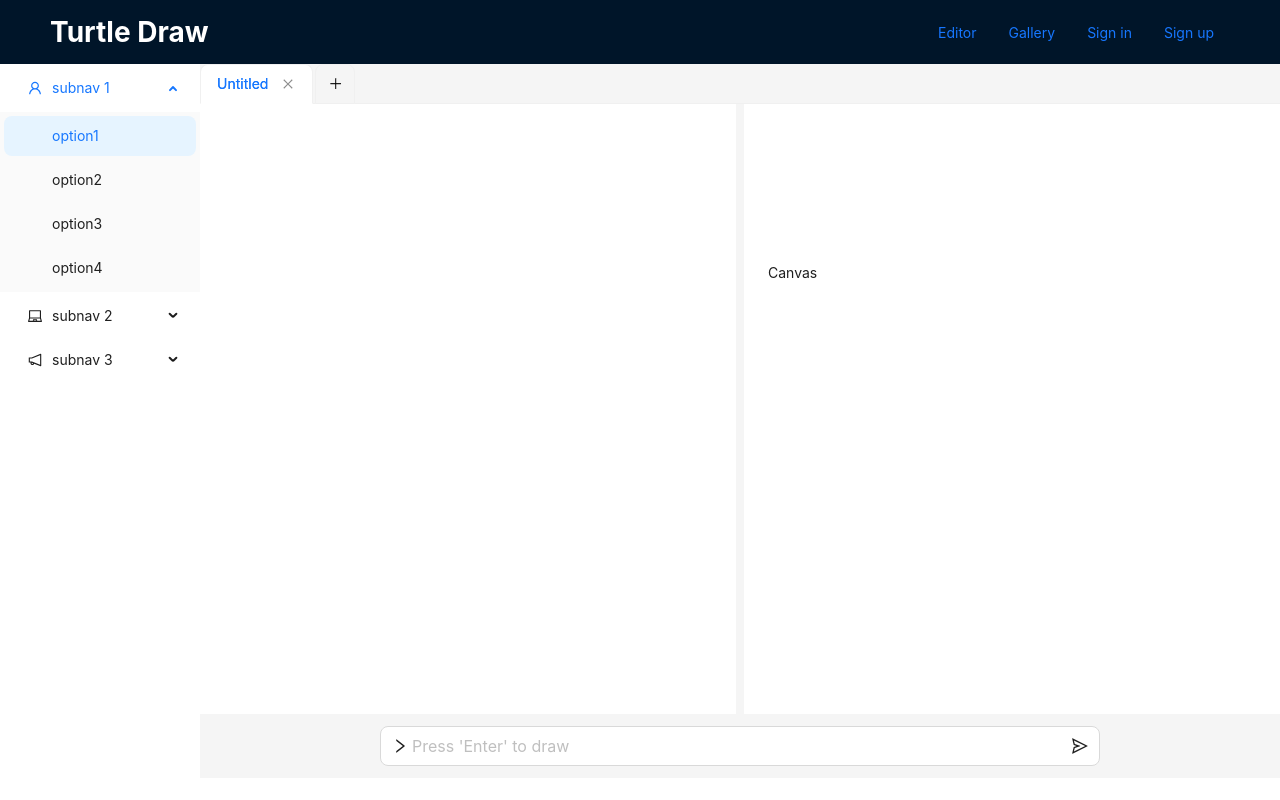
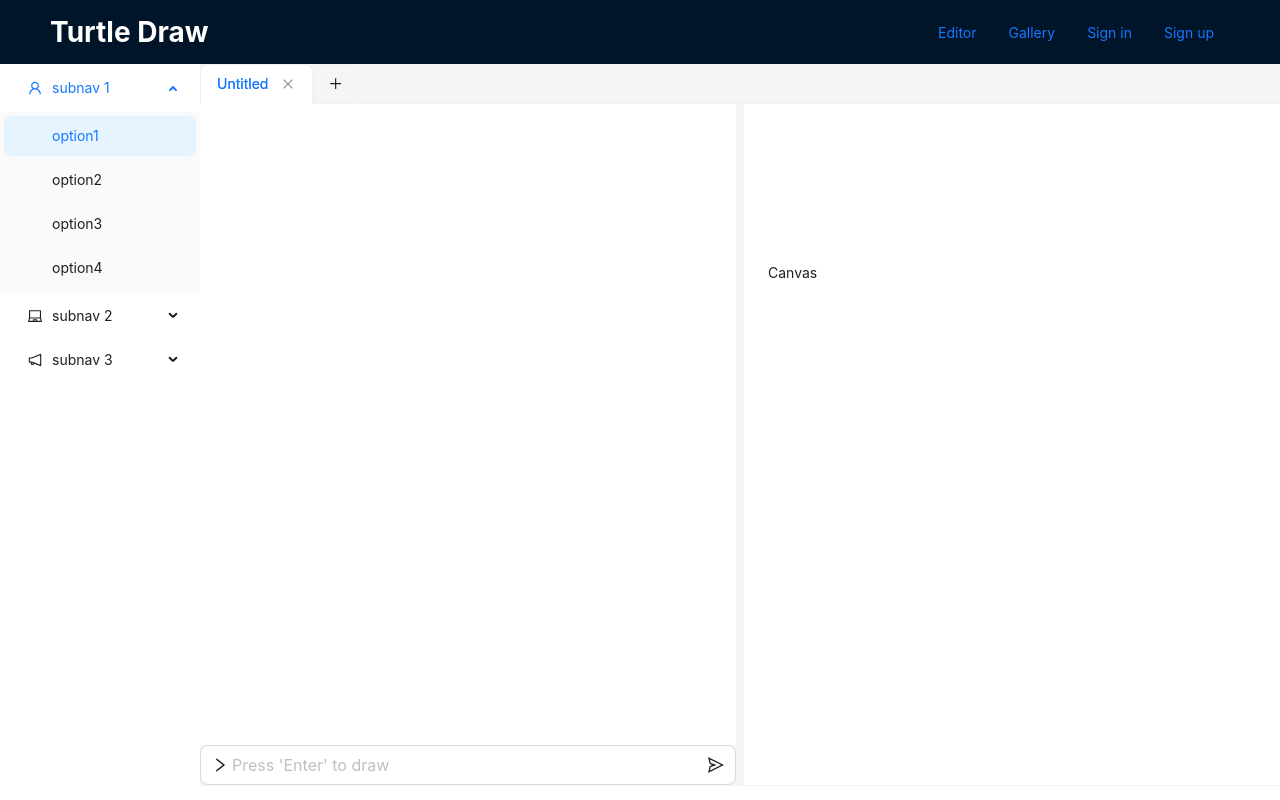
Before and after one commit to xxgrkua/turtle-draw, a React (Create React App) app: page / in a window 1280 px wide. Built offline with nearby package versions, Linux system fonts and the light colour scheme.

Commit message:
Tweak layout

```diff
--- a/src/components/EditorArea/index.tsx
+++ b/src/components/EditorArea/index.tsx
@@ -38,7 +38,6 @@ function EditorArea() {
   };
 
   return (
-    <div>
     <Row gutter={8}>
       <Col span={12}>
         <Layout>
@@ -55,21 +54,6 @@ function EditorArea() {
             </Typography>
           </Content>
         </Layout>
-        </Col>
-        <Col span={12}>
-          <Layout>
-            <Content
-              className="main-editor editor-draw"
-              style={{
-                background: colorBgContainer,
-              }}
-            >
-              Canvas
-              <canvas></canvas>
-            </Content>
-          </Layout>
-        </Col>
-      </Row>
         <Layout className="input-area">
           <Input
             className="editor-input"
@@ -82,7 +66,22 @@ function EditorArea() {
             onKeyDown={(event) => handleEnter(event)}
           />
         </Layout>
-    </div>
+      </Col>
+      <Col span={12}>
+        <Layout>
+          <Content
+            className="main-editor editor-canvas"
+            style={{
+              background: colorBgContainer,
+            }}
+          >
+            Canvas
+            <canvas></canvas>
+          </Content>
+        </Layout>
+      </Col>
+      <Col span={12}></Col>
+    </Row>
   );
 }
 
--- a/src/components/EditorArea/style.css
+++ b/src/components/EditorArea/style.css
@@ -1,12 +1,12 @@
 .main-editor {
-  height: calc(100vh - 190px);
+  height: calc(100vh - 159px);
   padding: 24px;
   margin: 0;
 }
 
-.input-area {
+/* .input-area {
   padding: 12px calc((100vw - 200px - 720px)/2);
-}
+} */
 
 .editor-input {
   position: sticky;
@@ -16,3 +16,7 @@
 .editor-history {
   overflow-y: auto;
 }
+
+.editor-canvas {
+  height: calc(100vh - 119px);
+}
```
Lines whose indentation alone changed are shown as unchanged.
